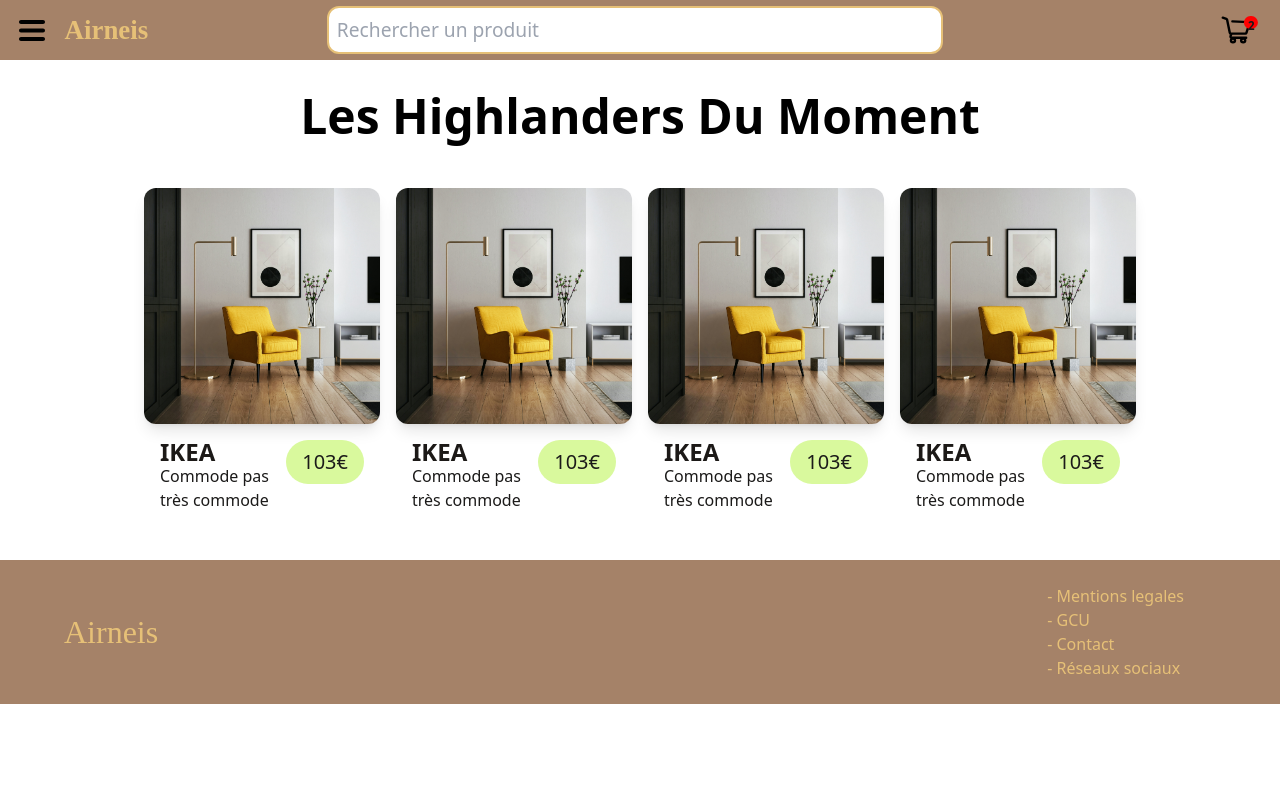
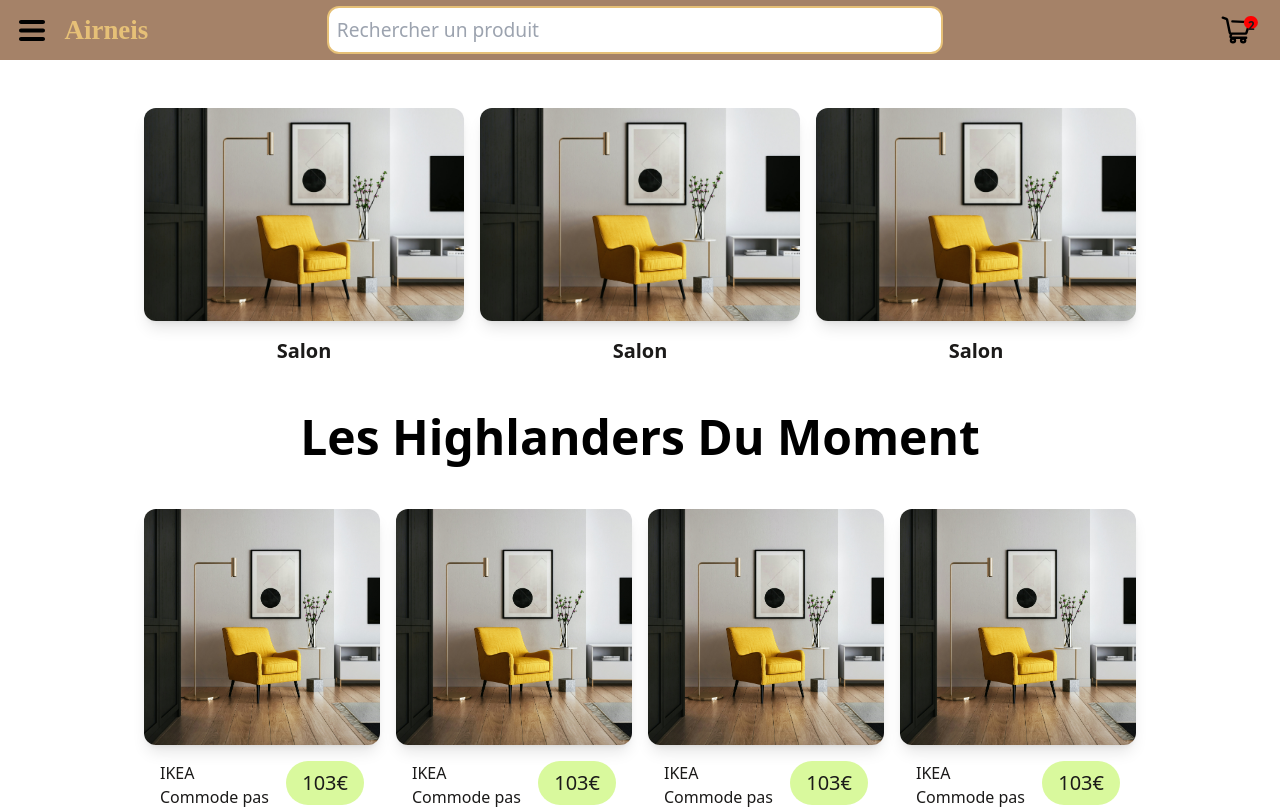
Before and after one commit to ValentinLeroux8100/Projet-transversal-front, a React (Create React App) app: page / in a window 1280 px wide. Shown: the top 809 px of the page. Built offline with nearby package versions, Linux system fonts and the light colour scheme.

Commit message:
feat(acceuil) : Ajout carte categorie

```diff
--- /dev/null
+++ b/src/components/site/carteCategorie/carteCategorie.module.css
@@ -0,0 +1,17 @@
+@tailwind base;
+@tailwind components;
+@tailwind utilities;
+
+@layer components{
+  .carte-categorie{
+    @apply size-full;
+  }
+
+  .carte-categorie > img {
+    @apply w-full mb-4 object-center object-cover aspect-[9/6] rounded-xl shadow-lg;
+  }
+
+  .carte-categorie h2 {
+    @apply font-semibold text-xl capitalize text-center
+  }
+}
--- /dev/null
+++ b/src/components/site/carteCategorie/carteCategorie.tsx
@@ -0,0 +1,14 @@
+import React from "react";
+import styles from "./carteCategorie.module.css";
+import meubleImage from "assets/images/mocks/meuble.jpg";
+
+export default function CarteCategorie() {
+  return (
+    <div className={styles["carte-categorie"]}>
+      <img src={meubleImage} alt="" />
+      <div className={styles["description"]}>
+        <h2>Salon</h2>
+      </div>
+    </div>
+  );
+}
--- a/src/components/site/carteProduit/carteProduit.module.css
+++ b/src/components/site/carteProduit/carteProduit.module.css
@@ -2,26 +2,24 @@
 @tailwind components;
 @tailwind utilities;
 
-@import url('https://fonts.googleapis.com/css2?family=Noto+Sans:ital,wght@0,100..900;1,100..900&family=Orelega+One&display=swap');
-
 @layer components{
   .carte-produit{
     @apply size-full;
+  }
 
-    img{
-      @apply w-full mb-4 object-center object-cover aspect-square rounded-xl shadow-lg;
-    }
+  .carte-produit > img {
+    @apply w-full mb-4 object-center object-cover aspect-square rounded-xl shadow-lg;
   }
 
   .description{
     @apply flex justify-between gap-4 px-4 ;
+  }
 
-    h2{
-      @apply text-stone-900 text-2xl font-bold leading-none;
-    }
+  .description > h2 {
+    @apply text-stone-900 text-2xl font-bold leading-none;
+  }
 
-    span {
-      @apply bg-lime-200 text-xl rounded-full px-4 py-2 h-fit;
-    }
+  .description > span {
+    @apply bg-lime-200 text-xl rounded-full px-4 py-2 h-fit;
   }
 }
--- a/src/components/ui/form/inputText/inputText.module.css
+++ b/src/components/ui/form/inputText/inputText.module.css
@@ -7,13 +7,13 @@
   display: grid;
   grid-template-columns: auto min-content;
   gap: 0.4em;
+}
 
-  &> input{
-    border: none;
-    width: 100%;
-  }
+.inputContainer > input {
+  border: none;
+  width: 100%;
+}
 
-  &> .logo{
-    height: 1.2em;
-  }
+.inputContainer > .logo {
+  height: 1.2em;
 }
--- a/src/index.css
+++ b/src/index.css
@@ -1,6 +1,8 @@
 @tailwind base;
 @tailwind components;
 @tailwind utilities;
+
+@import url('https://fonts.googleapis.com/css2?family=Noto+Sans:ital,wght@0,100..900;1,100..900&family=Orelega+One&display=swap');
 
 @layer base{
   *{
@@ -33,11 +35,11 @@ nav {
   padding: 6px 1.5em 6px 1em;
 
   background-color: var(--secondary);
+}
 
-  & > * {
-    display: flex;
-    align-items: center;
-  }
+nav > * {
+  display: flex;
+  align-items: center;
 }
 
 footer{
@@ -47,6 +49,5 @@ footer{
   flex-direction: row;
   justify-content: space-between;
   align-items: center;
-
   padding: 1.5em 6em 1.5em 4em;
 }
--- a/src/layouts/footer/footer.module.css
+++ b/src/layouts/footer/footer.module.css
@@ -4,14 +4,12 @@
   font-size: 2em;
 }
 
-.links{
-  li{
+.links > li{
     color: var(--primary);
     list-style-type: '- ';
+}
 
-    a{
-      color: var(--primary);
-      text-decoration: none;
-    }
-  }
+.links > li > a {
+  color: var(--primary);
+  text-decoration: none;
 }
--- a/src/layouts/navbar/navbar.module.css
+++ b/src/layouts/navbar/navbar.module.css
@@ -1,10 +1,10 @@
 .left-side{
   display: flex;
   gap: 1em;
+}
 
-  img{
-    height: 1.1em;
-  }
+.left-side > img {
+  height: 1.1em;
 }
 
 .right-side{
--- a/src/pages/acceuil/acceuil.tsx
+++ b/src/pages/acceuil/acceuil.tsx
@@ -1,9 +1,17 @@
 import React from "react";
 import CarteProduit from "components/site/carteProduit/carteProduit";
+import CarteCategorie from "components/site/carteCategorie/carteCategorie";
 
 export default function Acceuil() {
   return (
     <main className="flex flex-col gap-8 py-8 px-32">
+      <section className="flex flex-col gap-8">
+        <div className="grid auto-cols-auto grid-cols-3 gap-4 p-4">
+          <CarteCategorie></CarteCategorie>
+          <CarteCategorie></CarteCategorie>
+          <CarteCategorie></CarteCategorie>
+        </div>
+      </section>
       <section className="flex flex-col gap-8">
         <h2 className="text-center text-black text-5xl font-semibold font-body capitalize">
           Les Highlanders du moment
```
Also changed, not shown: 1 other file (tests, documents, lock files or other folders).
